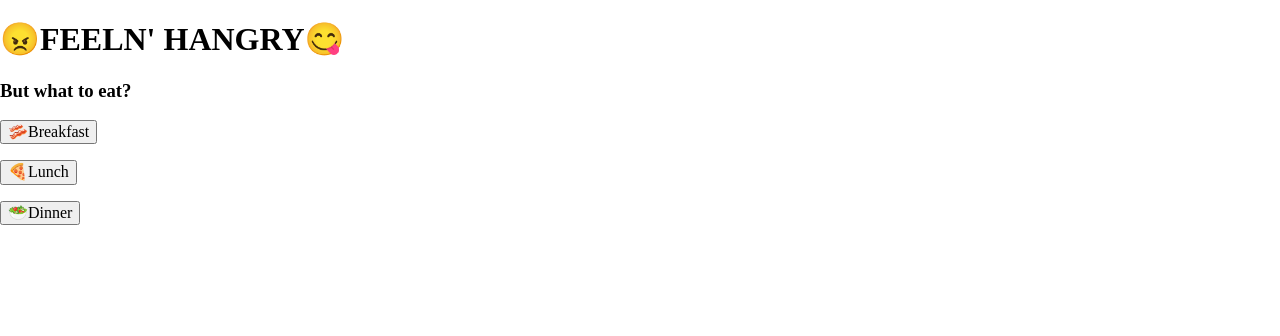
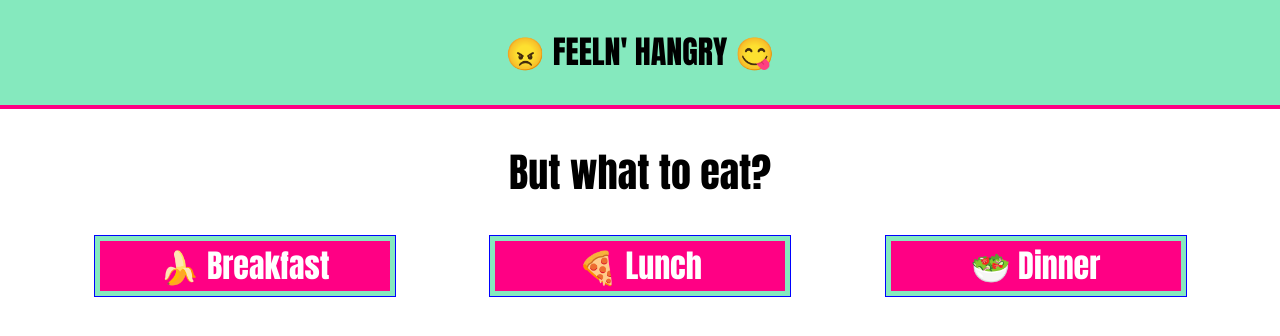
Before and after one commit to kalex19/KWKRandomMessageGenerator, a plain HTML site: page index.html in a window 1280 px wide. Drawn offline with Linux system fonts and the light colour scheme.

Commit message:
Buttons functional and styled

```diff
--- a/index.html
+++ b/index.html
@@ -12,18 +12,24 @@
 
 <body>
   <header class="siteTitle">
-    <h1>😠FEELN' HANGRY😋</h1>
+    <h1>😠 FEELN' HANGRY 😋</h1>
   </header>
+  <h3 class="mainText">But what to eat?</h3>
   <main class="btnContainer">
-    <h3 class="mainText">But what to eat?</h3>
-    <button>🥓Breakfast</button>
-    <p id='breakfast-text' class="btn-caption"></p>
-   <button>🍕Lunch</button>
-    <p id='lunch-text' class="btn-caption"></p>
-    <button>🥗Dinner</button>
-    <p id='dinner-text'class="btn-caption"></p>
+    <div class="btn-wrapper">
+      <button id="breakfast-btn" class="btn">🍌 Breakfast</button>
+      <p id='breakfast-text' class="btn-caption"></p>
+    </div>
+    <div class="btn-wrapper">
+      <button id="lunch-btn" class="btn">🍕 Lunch</button>
+      <p id='lunch-text' class="btn-caption"></p>
+    </div>
+    <div class="btn-wrapper">
+      <button id="dinner-btn" class='btn'>🥗 Dinner</button>
+      <p id='dinner-text'class="btn-caption"></p>
+    </div>
   </main>
+  <script src="main.js"></script>
 </body>
-<script src="main.js"></script>
 
 </html>
--- a/main.js
+++ b/main.js
@@ -0,0 +1,32 @@
+var breakfastArray = ['fruit', 'yogurt', 'smoothie', 'oatmeal', 'pancakes', 'waffles', 'eggs and bacon']
+var lunchArray = ['pizza', 'salad', 'burger', 'burrito', 'wrap', 'sandwich', 'poke bowl']
+var dinnerArray = ['salad', 'steak', 'pad thai', 'grilled chicken', 'soup', 'bbq', 'veggie burger']
+var breakfastText = document.querySelector('#breakfast-text')
+var lunchText = document.querySelector('#lunch-text')
+var dinnerText = document.querySelector('#dinner-text')
+var breakfastBtn = document.querySelector('#breakfast-btn')
+var lunchBtn = document.querySelector('#lunch-btn')
+var dinnerBtn = document.querySelector('#dinner-btn')
+
+breakfastBtn.addEventListener('click', generateText('breakfast'))
+lunchBtn.addEventListener('click', generateText('lunch'))
+dinnerBtn.addEventListener('click', generateText('dinner'))
+
+function generateText(meal) {
+  return e => {
+    console.log(`${meal} clicked`)
+    var random = Math.floor(Math.random() * 7)
+    var text;
+
+    if (meal === 'breakfast') {
+      text = breakfastArray[random]
+      breakfastText.innerText = text
+    } else if (meal === 'lunch') {
+      text = lunchArray[random]
+      lunchText.innerText = text;
+    } else {
+      text = dinnerArray[random]
+      dinnerText.innerText = text;
+    }
+  }
+}
--- a/styles.css
+++ b/styles.css
@@ -0,0 +1,57 @@
+* {
+  box-sizing: border-box;
+}
+
+body {
+  margin: 0;
+  padding: 0;
+  text-align: center;
+  font-family: Impact, Haettenschweiler, 'Arial Narrow Bold', sans-serif;
+}
+
+
+.siteTitle {
+  border-bottom: 4px solid #ff0084;
+  background: #85e9be;
+  padding: 1%;
+}
+
+.btn-wrapper {
+  display: flex;
+  justify-content: center;
+  flex-direction: column;
+  position: relative;
+  border: 1px solid blue;
+}
+
+.mainText {
+  font-size: 2.5em;
+}
+
+.btnContainer {
+  display: flex;
+  justify-content: space-evenly;
+}
+
+.btn {
+  border: 5px solid #85e9be;
+  background-color: #ff0084;
+  color: white;
+  font-size: 2em;
+  height: 60px;
+  width: 300px;
+}
+
+.btn:hover {
+  background-color: #85e9be;
+  color: black;
+}
+
+.btn-caption {
+  color: #ff0084;
+  font-size: 2em;
+  position: absolute;
+  top: 50px;
+  width: 100%;
+  text-align: center;
+}
```
